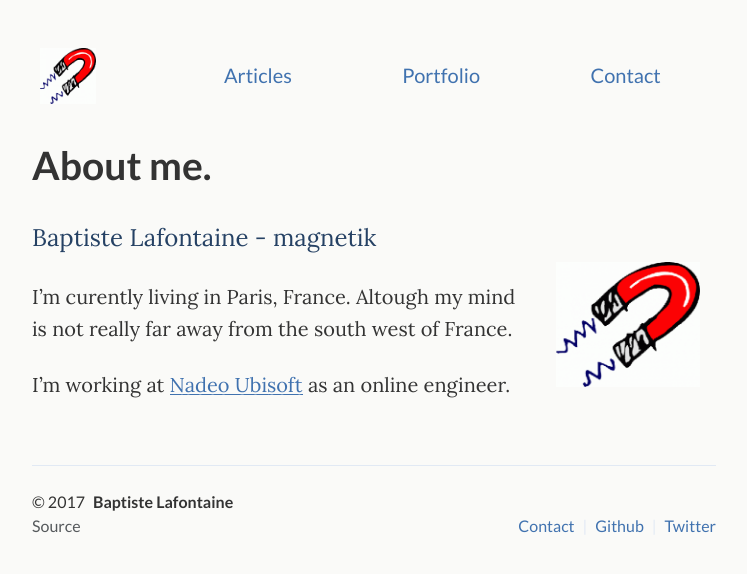
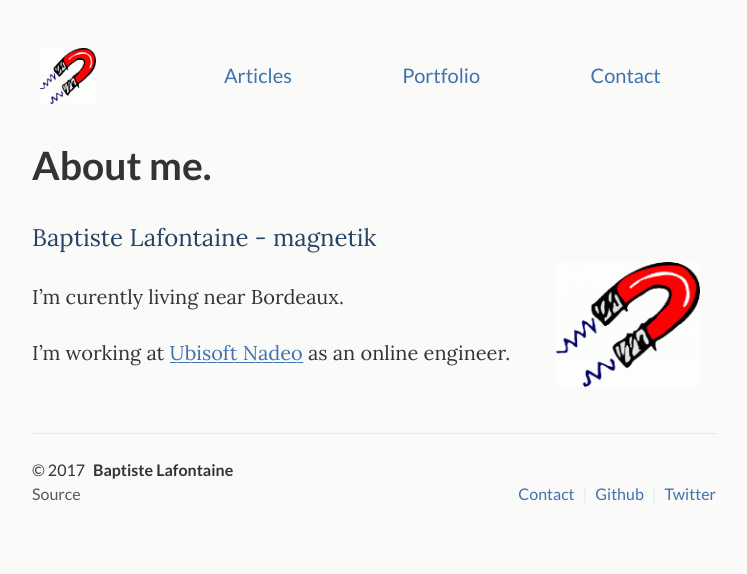
Before and after one commit to magnetik/magnetik.github.io, a Jekyll site: the page built from index.md, in a window 1280 px wide. Shown: the top 574 px of the page, without its empty margins (266-1013 px from the left). Built offline with Jekyll 4.4.1, drawn with Linux system fonts in a browser that asks for light colours.

Commit message:
Change location =)

```diff
--- a/index.md
+++ b/index.md
@@ -16,6 +16,6 @@ desc: About me.
 </figure>
 {:/}
 
-I'm curently living in Paris, France. Altough my mind is not really far away from the south west of France.
+I'm curently living near Bordeaux.
 
-I'm working at [Nadeo Ubisoft](http://nadeo.com) as an online engineer.
+I'm working at [Ubisoft Nadeo](http://nadeo.com) as an online engineer.
```
